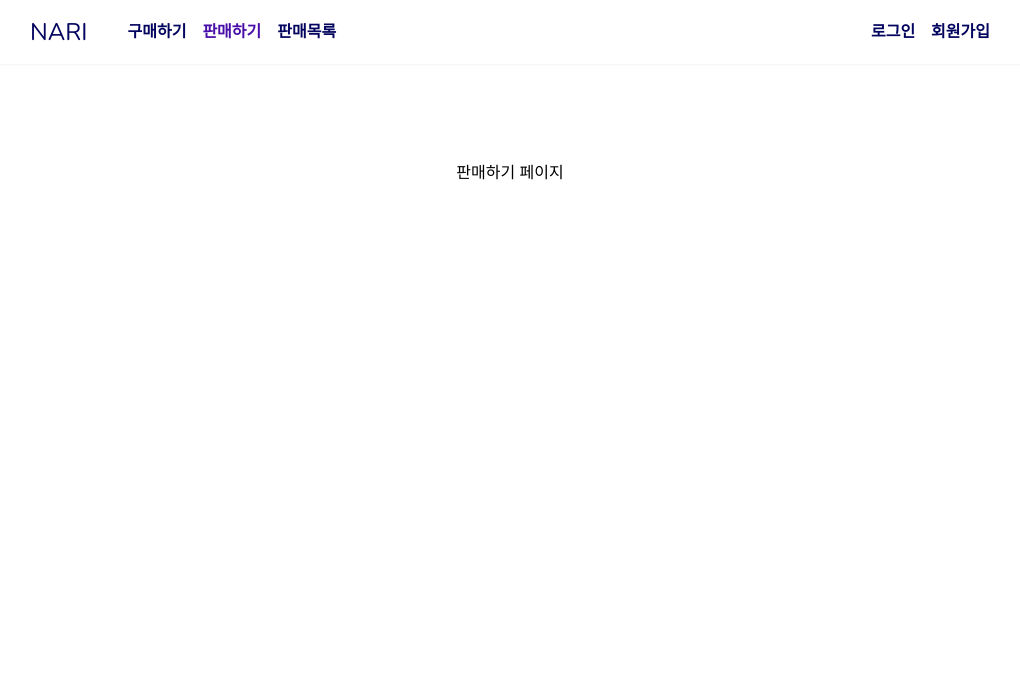
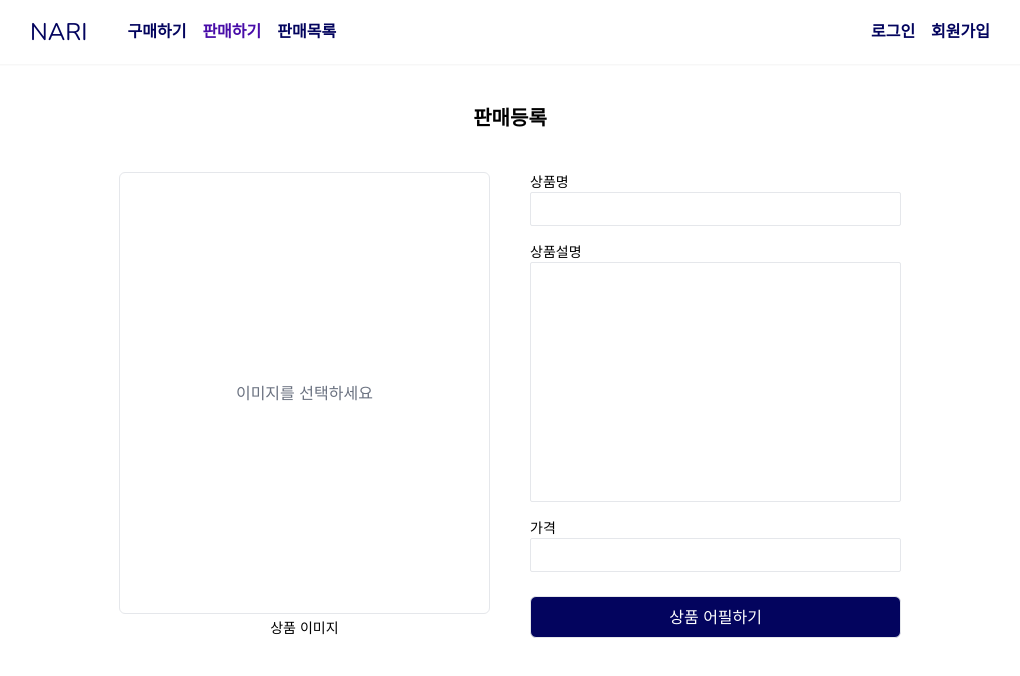
Before and after one commit to hwanieo/nari-market, a Next.js app: page /sell in a window 1280 px wide. Shown: the top 676 px of the page, without its empty margins (130-1150 px from the left). Built offline with nearby package versions, Linux system fonts and the light colour scheme.

Commit message:
판매하기 페이지 UI 구성 및 Image Picker 컴포넌트 구현

```diff
--- a/app/(auth)/signup/page.tsx
+++ b/app/(auth)/signup/page.tsx
@@ -1,7 +1,7 @@
 export default function Page() {
   return (
     <div className='w-96 border rounded px-6 py-10 mx-auto overflow-hidden'>
-      <h1 className='text-center text-2xl font-bold mb-10'>로그인</h1>
+      <h1 className='text-center text-2xl font-bold mb-10'>회원가입</h1>
       <form className='flex flex-col gap-4'>
         <div className='flex flex-col'>
           <label id='email' className='text-sm'>
@@ -52,7 +52,7 @@ export default function Page() {
             type='submit'
             className='text-center border w-full mt-2 px-2 py-2 bg-[#03045e] hover:bg-[#480ca8] transition-all rounded-md text-white'
           >
-            로그인
+            회원가입
           </button>
         </div>
       </form>
--- a/app/buy/page.tsx
+++ b/app/buy/page.tsx
@@ -1,6 +1,6 @@
 export default function Page() {
   return (
-    <div className=' flex min-h-screen flex-col items-center justify-between p-24'>
+    <div className='flex h-[calc(100vh-64px)] flex-col items-center justify-between p-24'>
       구매하기 페이지
     </div>
   );
--- a/app/globals.css
+++ b/app/globals.css
@@ -2,5 +2,13 @@
 @tailwind components;
 @tailwind utilities;
 
+@layer base {
+  input[type='number']::-webkit-inner-spin-button,
+  input[type='number']::-webkit-outer-spin-button {
+    -webkit-appearance: none;
+    margin: 0;
+  }
+}
+
 @layer utilities {
 }
--- a/app/page.tsx
+++ b/app/page.tsx
@@ -3,7 +3,7 @@ import { nunito } from '@/app/ui/fonts';
 export default function Home() {
   return (
     <main
-      className={`${nunito.className} antialiased flex min-h-screen flex-col items-center justify-between p-24`}
+      className={`${nunito.className} antialiased flex h-[calc(100vh-64px)] flex-col items-center justify-between p-24`}
     >
       홈 페이지
     </main>
--- a/app/sales-list/page.tsx
+++ b/app/sales-list/page.tsx
@@ -1,6 +1,6 @@
 export default function Page() {
   return (
-    <div className='flex min-h-screen flex-col items-center justify-between p-24'>
+    <div className='flex h-[calc(100vh-64px)] flex-col items-center justify-between p-24'>
       판매 목록 페이지
     </div>
   );
--- a/app/sell/page.tsx
+++ b/app/sell/page.tsx
@@ -1,7 +1,54 @@
+import ImagePicker from '@/app/ui/sell/image-picker';
+
 export default function Page() {
   return (
-    <div className=' flex min-h-screen flex-col items-center justify-between p-24'>
-      판매하기 페이지
+    <div className='px-6 py-10 mx-auto overflow-hidden'>
+      <h1 className='text-center text-xl font-semibold'>판매등록</h1>
+      <div className='flex gap-10 mx-auto px-10 w-[70%]'>
+        <ImagePicker />
+        <form className='mt-10 flex-1 flex flex-col justify-between gap-4'>
+          <div className='flex flex-col'>
+            <label id='title' className='text-sm'>
+              상품명
+            </label>
+            <input
+              type='text'
+              id='title'
+              name='title'
+              className='border rounded-sm px-2 py-1 outline-none focus:border-[#480ca8]'
+            />
+          </div>
+          <div className='flex flex-col'>
+            <label id='description' className='text-sm'>
+              상품설명
+            </label>
+            <textarea
+              id='description'
+              name='description'
+              className='border rounded-sm px-2 py-1 outline-none focus:border-[#480ca8] resize-none w-full h-60'
+            />
+          </div>
+          <div className='flex flex-col'>
+            <label id='price' className='text-sm'>
+              가격
+            </label>
+            <input
+              type='number'
+              id='price'
+              name='price'
+              className='border rounded-sm px-2 py-1 outline-none focus:border-[#480ca8]'
+            />
+          </div>
+          <div>
+            <button
+              type='submit'
+              className='text-center border w-full mt-2 px-2 py-2 bg-[#03045e] hover:bg-[#480ca8] transition-all rounded-md text-white'
+            >
+              상품 어필하기
+            </button>
+          </div>
+        </form>
+      </div>
     </div>
   );
 }
--- a/app/ui/mainnav.tsx
+++ b/app/ui/mainnav.tsx
@@ -1,5 +1,6 @@
 import { nunito } from '@/app/ui/fonts';
 import NavLinks from '@/app/ui/nav-links';
+import clsx from 'clsx';
 import Link from 'next/link';
 
 export default function MainNav() {
--- /dev/null
+++ b/app/ui/sell/image-picker.tsx
@@ -0,0 +1,65 @@
+'use client';
+
+import Image from 'next/image';
+import { ChangeEvent, useRef, useState } from 'react';
+
+export default function ImagePicker() {
+  const [imageSrc, setImageSrc] = useState<string | undefined>('');
+  const imageBoxRef = useRef<HTMLInputElement>(null);
+
+  function handlePickImage() {
+    imageBoxRef.current?.click();
+  }
+
+  function handleImageChange(e: ChangeEvent<HTMLInputElement>) {
+    const files = e.target.files;
+
+    if (!files || files.length === 0) {
+      return;
+    }
+
+    const file = files[0];
+
+    if (file) {
+      const reader = new FileReader();
+      reader.onloadend = () => {
+        if (!reader.result) {
+          return;
+        }
+
+        setImageSrc(reader.result.toString());
+      };
+      reader.readAsDataURL(file);
+    }
+  }
+
+  return (
+    <div className='flex-1 flex flex-col mt-10 items-center'>
+      <div
+        onClick={handlePickImage}
+        className=' w-full h-full border rounded-md mb-1 cursor-pointer relative'
+      >
+        {imageSrc ? (
+          <Image src={imageSrc} layout='fill' objectFit='cover' alt='이미지' />
+        ) : (
+          <span className='flex items-center justify-center h-full text-gray-500'>
+            이미지를 선택하세요
+          </span>
+        )}
+      </div>
+      <label htmlFor='image' className='text-sm'>
+        상품 이미지
+      </label>
+      <input
+        type='file'
+        hidden
+        id='image'
+        name='image'
+        accept='image/*'
+        ref={imageBoxRef}
+        onChange={handleImageChange}
+        className='border rounded-sm px-2 py-1 outline-none focus:border-[#480ca8]'
+      />
+    </div>
+  );
+}
```
Also changed, not shown: tailwind.config.ts (+7 -7 lines).
